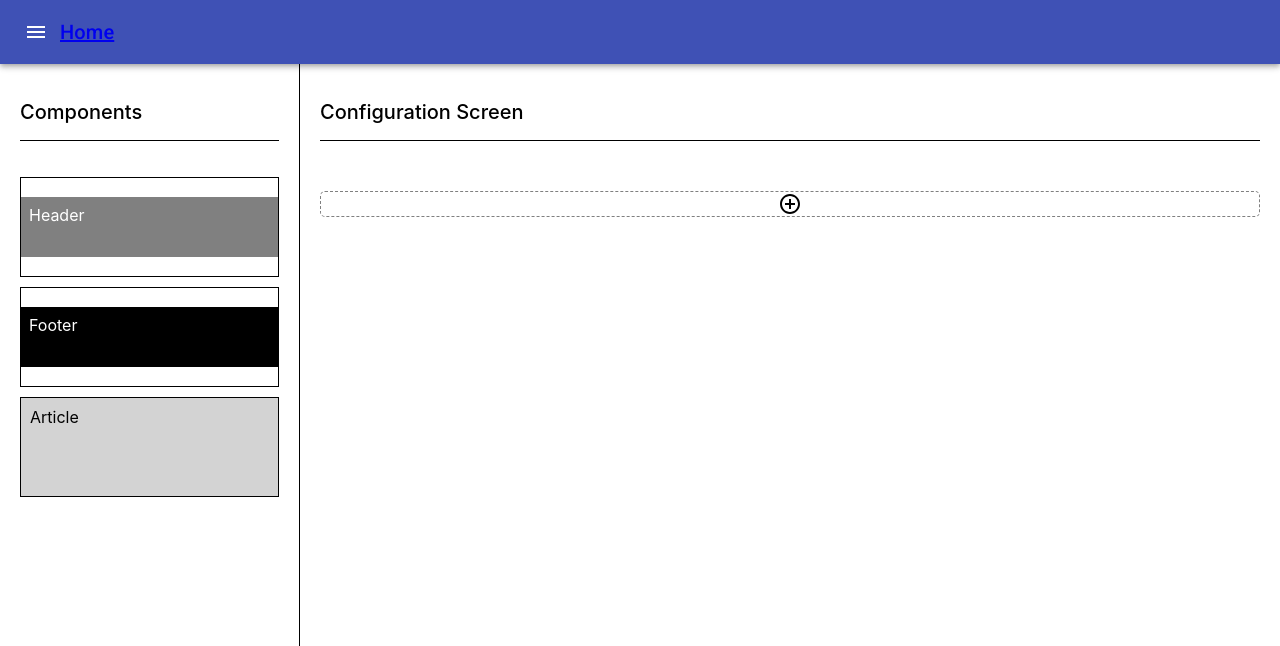
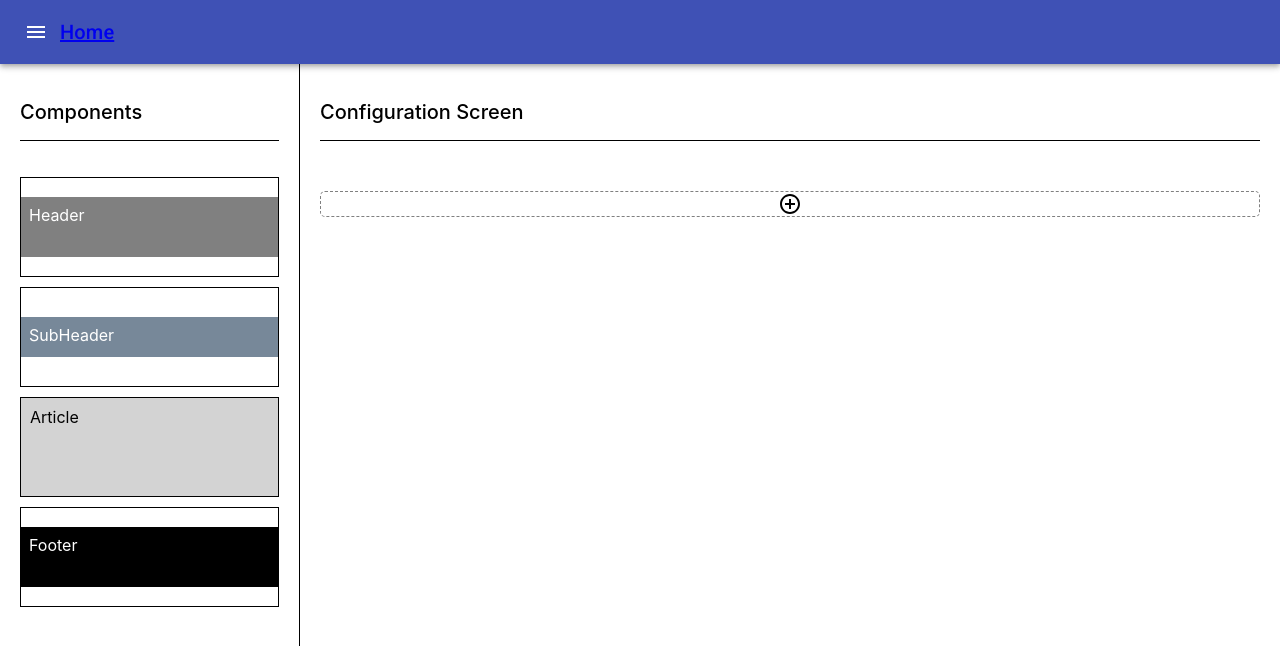
Before and after one commit to mishasyrbu/layout-configurator, a React (Create React App) app: page / in a window 1280 px wide. Both pictures are taken after a click on the element 251 px from the left and 301 px from the top of the page. Shown: the top 646 px of the page. Built offline with nearby package versions, Linux system fonts and the light colour scheme.

Commit message:
add one more shard SubHeader

```diff
--- /dev/null
+++ b/src/components/LayoutShards/SubHeader/index.jsx
@@ -0,0 +1,9 @@
+import React from 'react';
+
+import './styles.scss';
+
+export function SubHeader(props) {
+    return (
+        <div className="sc-subheader" data-componentid="SubHeader" {...props}>SubHeader</div>
+    );
+}
--- /dev/null
+++ b/src/components/LayoutShards/SubHeader/styles.scss
@@ -0,0 +1,7 @@
+.sc-subheader {
+    width: 100%;
+    height: 40px;
+    color: white;
+    background-color: lightslategrey;
+    padding: 8px;
+}
--- a/src/components/LayoutShards/index.js
+++ b/src/components/LayoutShards/index.js
@@ -1,9 +1,11 @@
 import { Header } from './Header';
 import { Footer } from './Footer';
 import { Article } from './Article';
+import { SubHeader } from './SubHeader';
 
 export default {
     Header,
+    SubHeader,
+    Article,
     Footer,
-    Article,
 };
```
